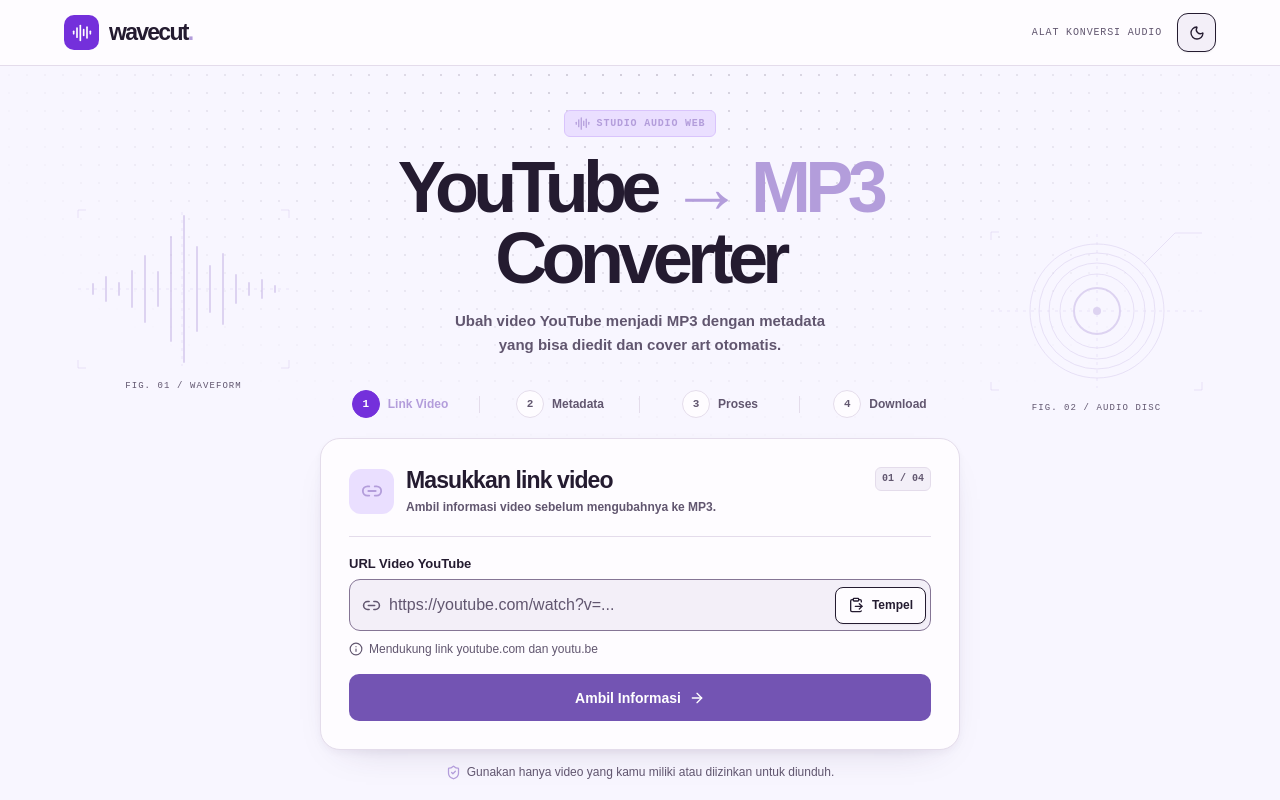
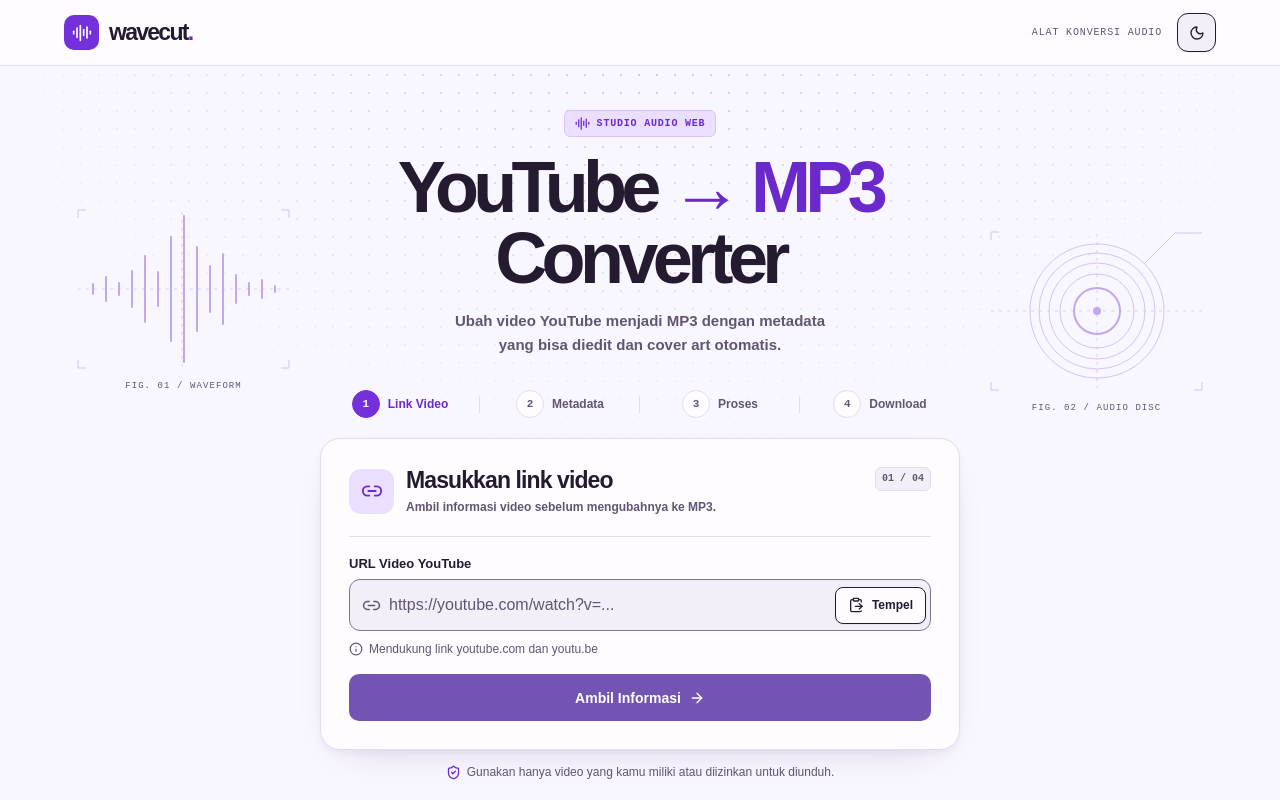
Before and after one commit to RIZEONFX/youtube-mp3-converter-nextc, a Next.js app: page / in a window 1280 px wide. Shown: the top 800 px of the page. Built offline with nearby package versions, Linux system fonts and the light colour scheme; no server answers.

Commit message:
Update globals.css

```diff
--- a/app/globals.css
+++ b/app/globals.css
@@ -39,7 +39,7 @@
   --primary-end: #6021bf;
   --primary-disabled: #7354b3;
   --primary-foreground: #fff;
-  --accent-ink: #B39DDB;
+  --accent-ink: #6a29cb;
   --tint: #eadfff;
   --tint-border: #d9c4fc;
   --destructive: #9e291e;
```
